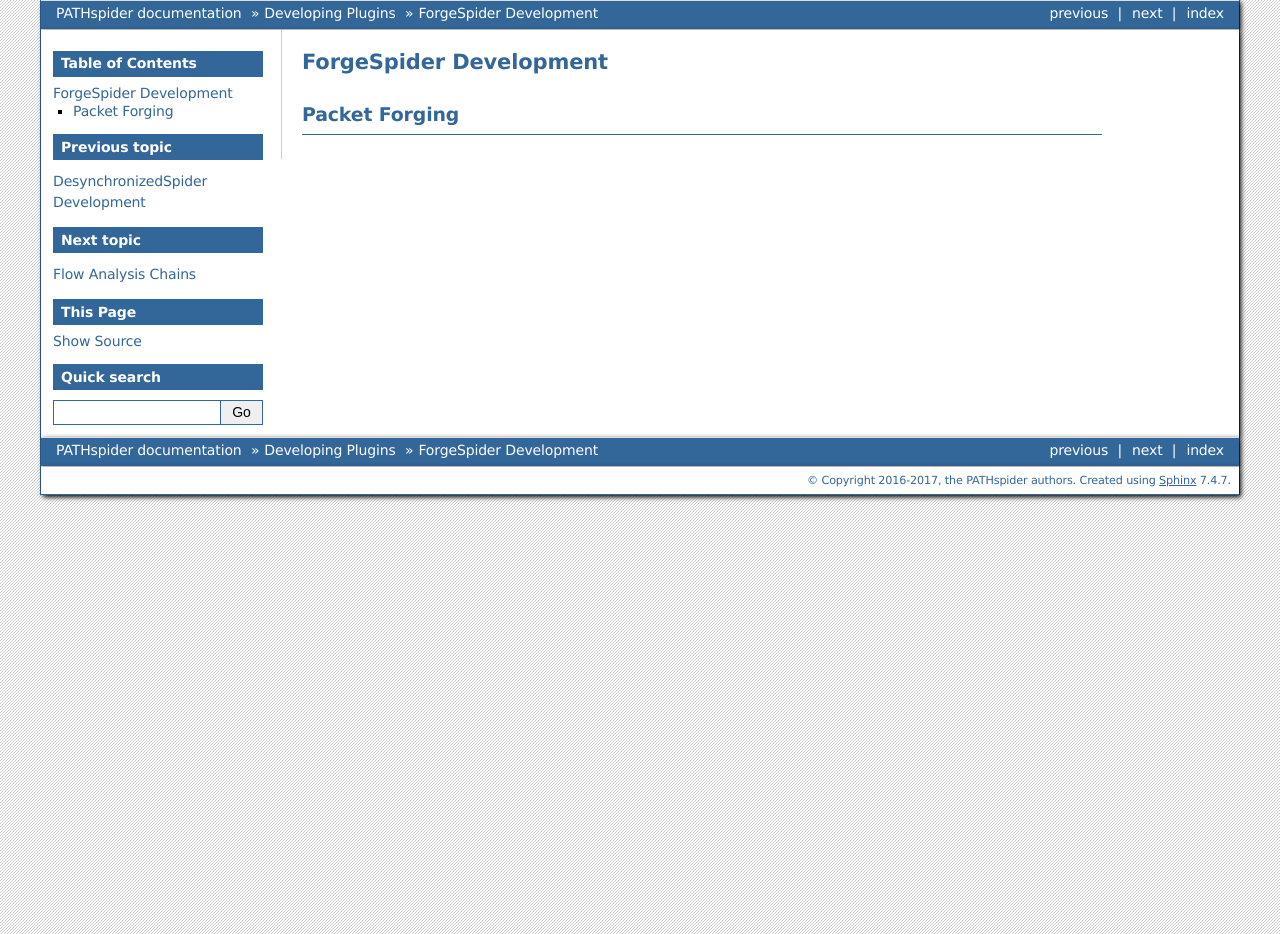
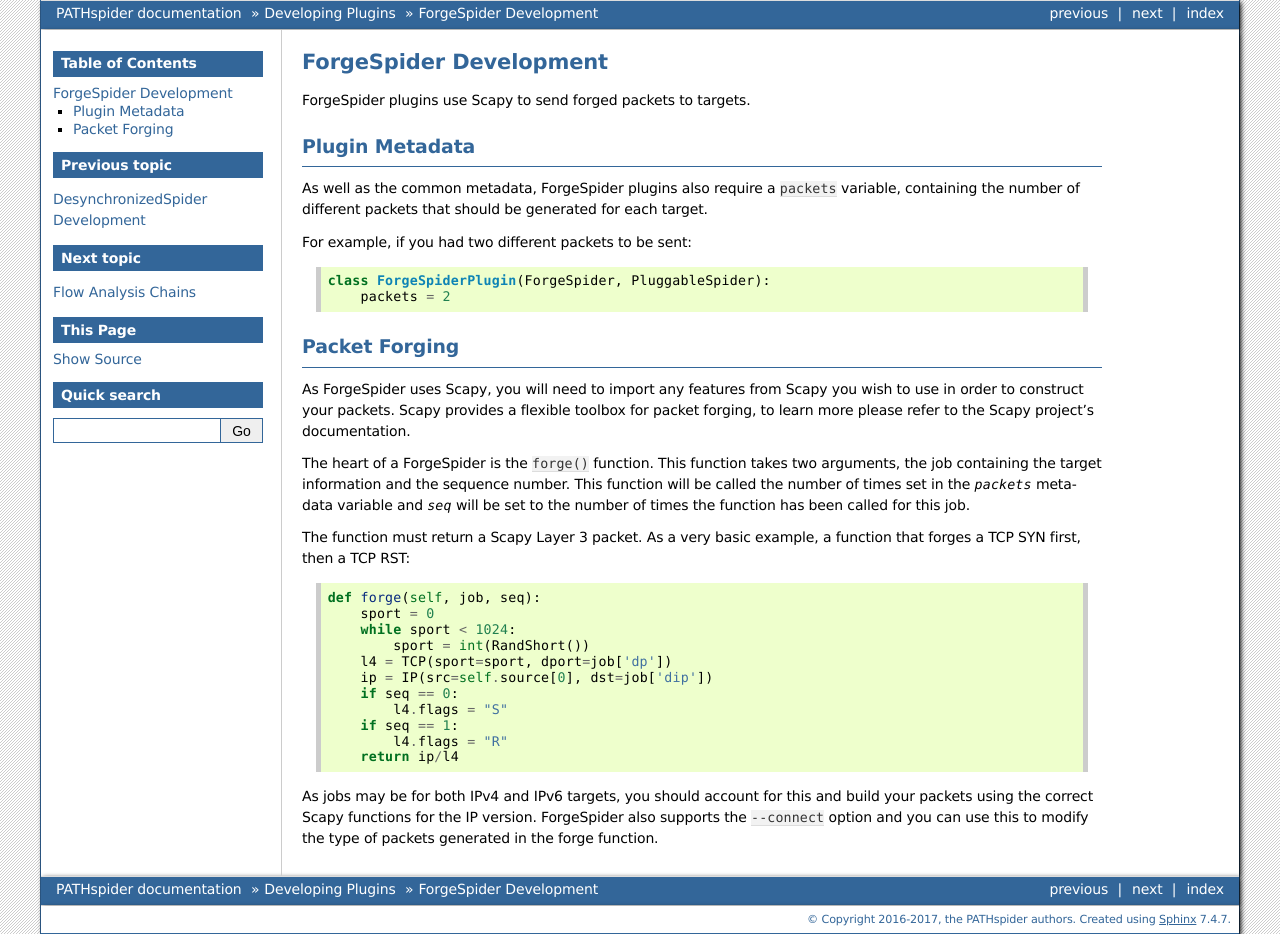
Before and after one commit to mami-project/pathspider, a Sphinx documentation site: the page built from doc/plugindev/forge.rst, in a window 1280 px wide. Built offline with Sphinx 7.4.7, drawn with Linux system fonts in a browser that asks for light colours; the version number could not be read and is left out.

Commit message:
Documents writing a ForgeSpider plugin (Closes: #159)

```diff
--- a/doc/plugindev/forge.rst
+++ b/doc/plugindev/forge.rst
@@ -1,5 +1,54 @@
 ForgeSpider Development
 =======================
 
+ForgeSpider plugins use Scapy to send forged packets to targets.
+
+Plugin Metadata
+---------------
+
+As well as the common metadata, ForgeSpider plugins also require a ``packets``
+variable, containing the number of different packets that should be generated
+for each target.
+
+For example, if you had two different packets to be sent:
+
+.. code-block:: python
+
+    class ForgeSpiderPlugin(ForgeSpider, PluggableSpider):
+        packets = 2
+
 Packet Forging
 --------------
+
+As ForgeSpider uses Scapy, you will need to import any features from Scapy you
+wish to use in order to construct your packets. Scapy provides a flexible
+toolbox for packet forging, to learn more please refer to the Scapy project's
+documentation.
+
+The heart of a ForgeSpider is the ``forge()`` function. This function takes two
+arguments, the job containing the target information and the sequence number.
+This function will be called the number of times set in the `packets` metadata
+variable and `seq` will be set to the number of times the function has been
+called for this job.
+
+The function must return a Scapy Layer 3 packet. As a very basic example, a
+function that forges a TCP SYN first, then a TCP RST:
+
+.. code-block:: python
+
+    def forge(self, job, seq):
+        sport = 0
+        while sport < 1024:
+            sport = int(RandShort())
+        l4 = TCP(sport=sport, dport=job['dp'])
+        ip = IP(src=self.source[0], dst=job['dip'])
+        if seq == 0:
+            l4.flags = "S"
+        if seq == 1:
+            l4.flags = "R"
+        return ip/l4
+
+As jobs may be for both IPv4 and IPv6 targets, you should account for this and
+build your packets using the correct Scapy functions for the IP version.
+ForgeSpider also supports the ``--connect`` option and you can use this to
+modify the type of packets generated in the forge function.
```
